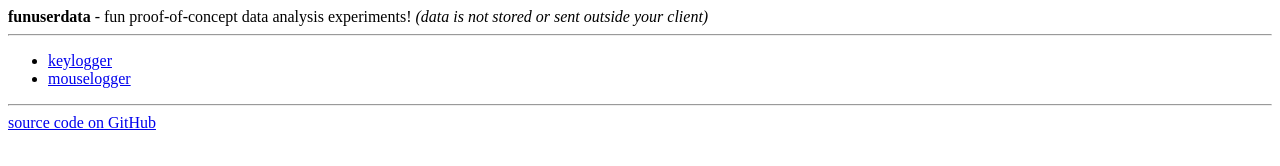
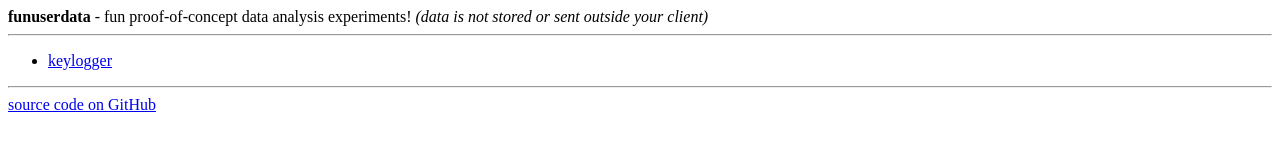
Before and after one commit to jonthesquirrel/funuserdata, a website: page index.html in a window 1280 px wide. Drawn offline with Linux system fonts and the light colour scheme.

Commit message:
Remove WIP mouselogger

```diff
--- a/index.html
+++ b/index.html
@@ -16,7 +16,7 @@
 
 <ul>
   <li><a href="keylogger">keylogger</a></li>
-  <li><a href="mouselogger">mouselogger</a></li>
+<!--   <li><a href="mouselogger">mouselogger</a></li> -->
 </ul>
 
 <hr>
```
